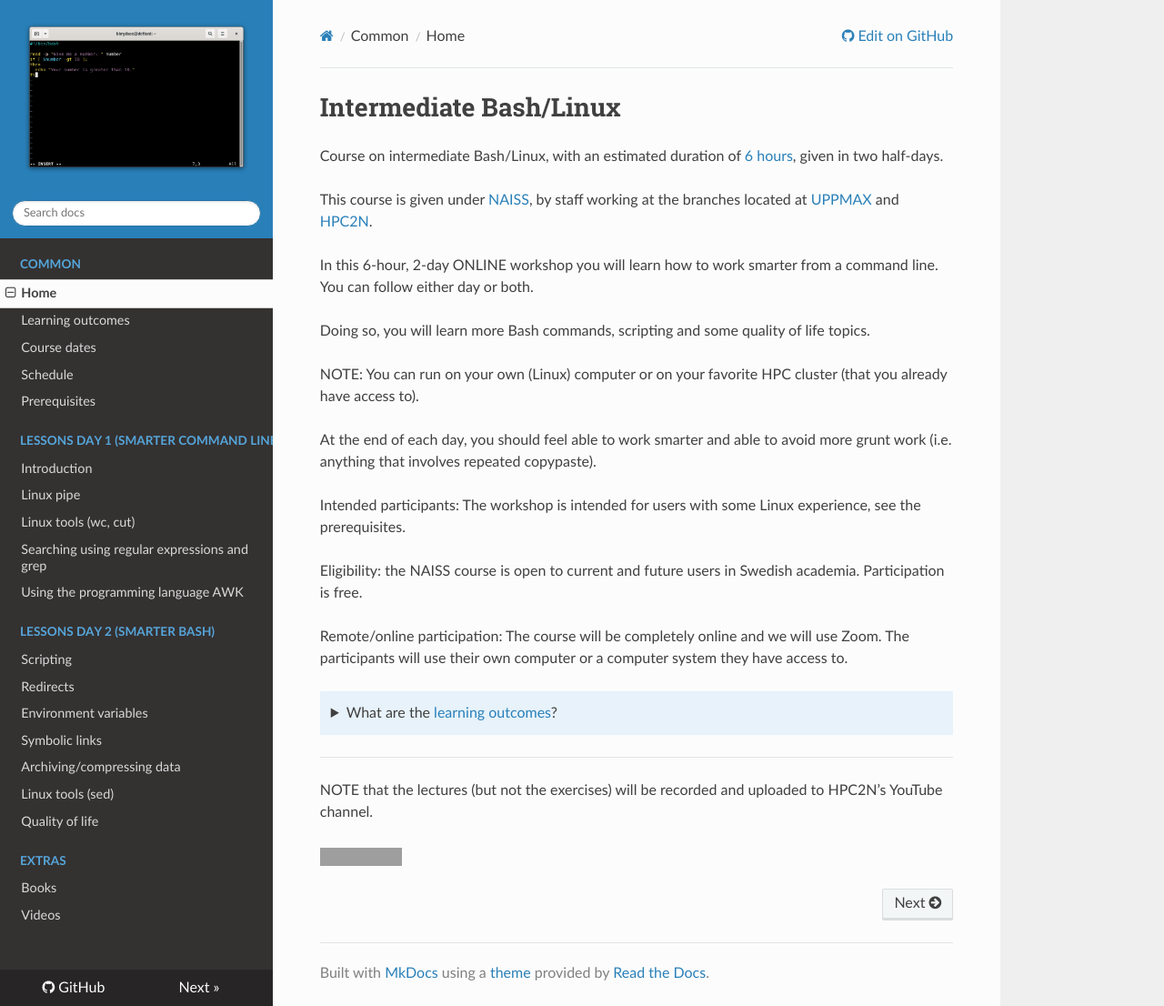
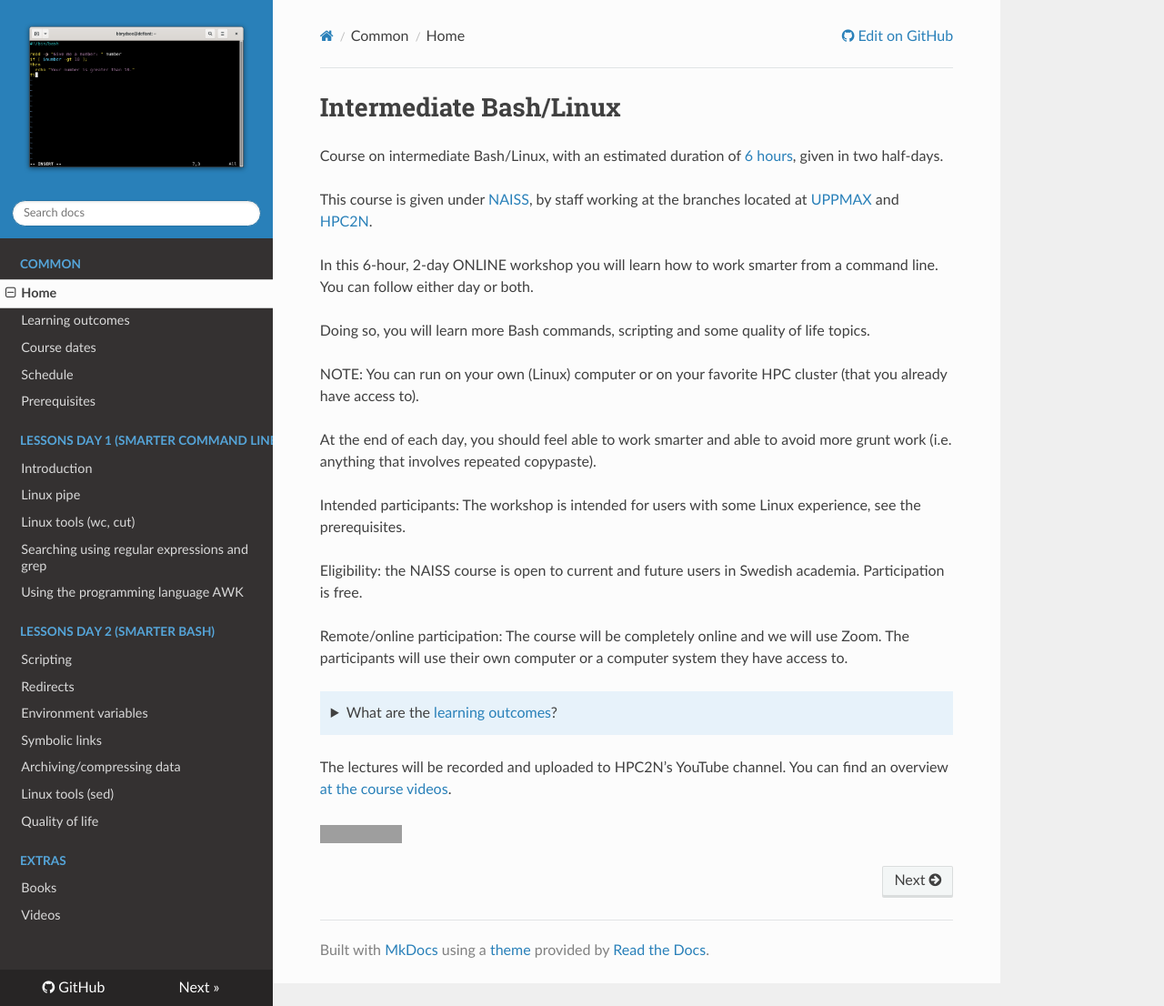
Before and after one commit to UPPMAX/linux-command-line-201, an MkDocs documentation site: the page built from docs/index.md, in a window 1280 px wide and 1106 px high. Shown: the whole window at 91% size. Built offline with MkDocs 1.6.1, drawn with Linux system fonts in a browser that asks for light colours; nearby versions of some CDN libraries; grey boxes are pictures that could not be loaded.

Commit message:
Link to videos

```diff
--- a/docs/index.md
+++ b/docs/index.md
@@ -31,8 +31,7 @@
 
     See [the learning outcomes of this course](learning_outcomes.md).
 
----
-
-NOTE that the lectures (but not the exercises) will be recorded and uploaded to HPC2N's YouTube channel.
+The lectures will be recorded and uploaded to HPC2N's YouTube channel.
+You can find an overview [at the course videos](videos.md).
 
 [![DOI](https://zenodo.org/badge/887694497.svg)](https://doi.org/10.5281/zenodo.15551066)
```
